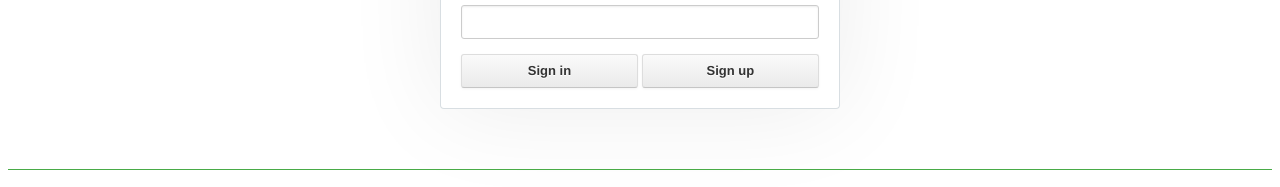
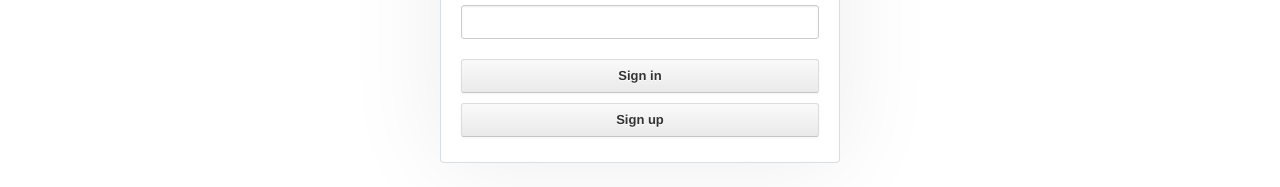
Before and after one commit to fsiaonma/PartnerJoin, a plain HTML site: page index.html in a window 1280 px wide. Shown: the part 294-481 px from the top of the page. Drawn offline with Linux system fonts and the light colour scheme.

Commit message:
修改
样式修改

```diff
--- a/client/style/style.css
+++ b/client/style/style.css
@@ -117,6 +117,8 @@ label, input[type="text"], #adv_code_search .search-page-label, input[type="pass
 .button, .minibutton {
 	outline: none;
 	text-align: center;
+	width: 100%;
+	margin: 5px 0;
 }
 
 .button, .minibutton {
```
